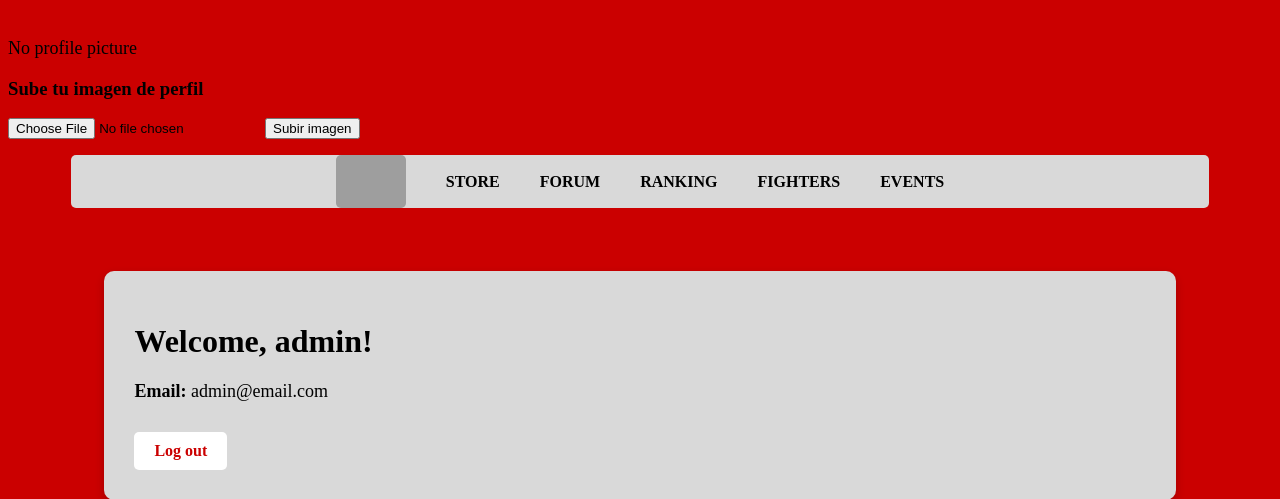
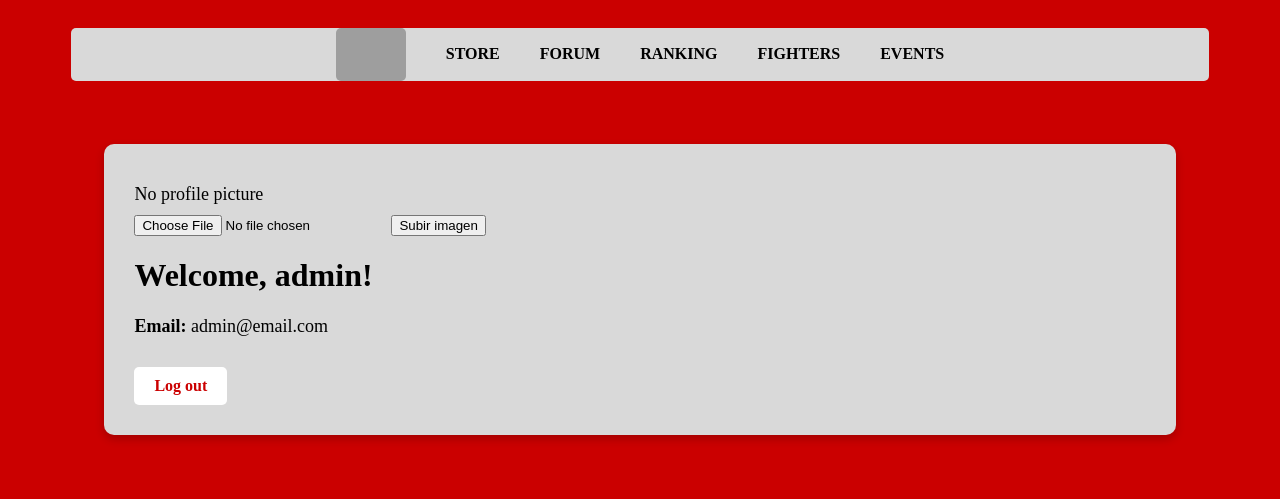
Before and after one commit to Eskibal/KnockOut_Zone, a PHP site: page /profile.php in a window 1280 px wide. Shown: the top 499 px of the page. Run offline with PHP 8.4, Linux system fonts and the light colour scheme; the visitor is signed in with stand-in values (Sample User, id 1); data comes from the database, SQL or seed files in the repository; grey boxes are pictures that could not be loaded.

Commit message:
profile image placed inside container

```diff
--- a/view/profile.php
+++ b/view/profile.php
@@ -9,13 +9,6 @@ $query->execute();
 $result = $query->get_result();
 $row = $result->fetch_assoc();
 
-if (!empty($row["path_pfp"])) {
-    echo "<img src='../images/profiles/" . $row["path_pfp"] . "' alt='Perfil' style='width:150px; border-radius:50%;'>";
-} else {
-    echo "<p>No profile picture</p>";
-}
-
-
 // Mostrar errores o mensajes
 if (isset($_SESSION["error"])) {
     echo "<p style='color:red'>" . $_SESSION["error"] . "</p>";
@@ -25,18 +18,6 @@ if (isset($_SESSION["success"])) {
     echo "<p style='color:green'>" . $_SESSION["success"] . "</p>";
     unset($_SESSION["success"]);
 }
-
-// Formulario solo visible si eres admin
-if ($_SESSION["user"] === 'admin') {
-    echo '
-    <h3>Sube tu imagen de perfil</h3>
-    <form action="../controller/subir_imagen.php" method="POST" enctype="multipart/form-data">
-        <input type="file" name="imagen" accept="image/*" required>
-        <input type="hidden" name="name" value="' . $_SESSION['user'] . '">
-        <input type="submit" value="Subir imagen">
-    </form>';
-}
-
 
 ?>
 
@@ -75,9 +56,27 @@ if ($_SESSION["user"] === 'admin') {
         </nav>
     </header>
     <div class="container">
+        <?php
+        if (!empty($row["path_pfp"])) {
+            echo "<img src='../images/profiles/" . $row["path_pfp"] . "' alt='Perfil' style='width:150px; border-radius:50%;'>";
+        } else {
+            echo "<p>No profile picture</p>";
+        }
+
+        // Formulario solo visible si eres admin
+        if ($_SESSION["user"] === 'admin') {
+            echo '
+    <form action="../controller/subir_imagen.php" method="POST" enctype="multipart/form-data">
+        <input type="file" name="imagen" accept="image/*" required>
+        <input type="hidden" name="name" value="' . $_SESSION['user'] . '">
+        <input type="submit" value="Subir imagen">
+    </form>';
+        }
+        ?>
         <h1>Welcome, <?php echo $row['name']; ?>!</h1>
         <p><strong>Email:</strong> <?php echo htmlspecialchars($row['email']); ?></p>
-        <!--<p><strong>Rol:</strong> <?php //echo htmlspecialchars($user['role']); ?></p>-->
+        <!--<p><strong>Rol:</strong> <?php //echo htmlspecialchars($user['role']);
+                                        ?></p>-->
 
         <a href="../controller/logout.php" class="btn">Log out</a>
     </div>
```
Lines whose indentation alone changed are shown as unchanged.
